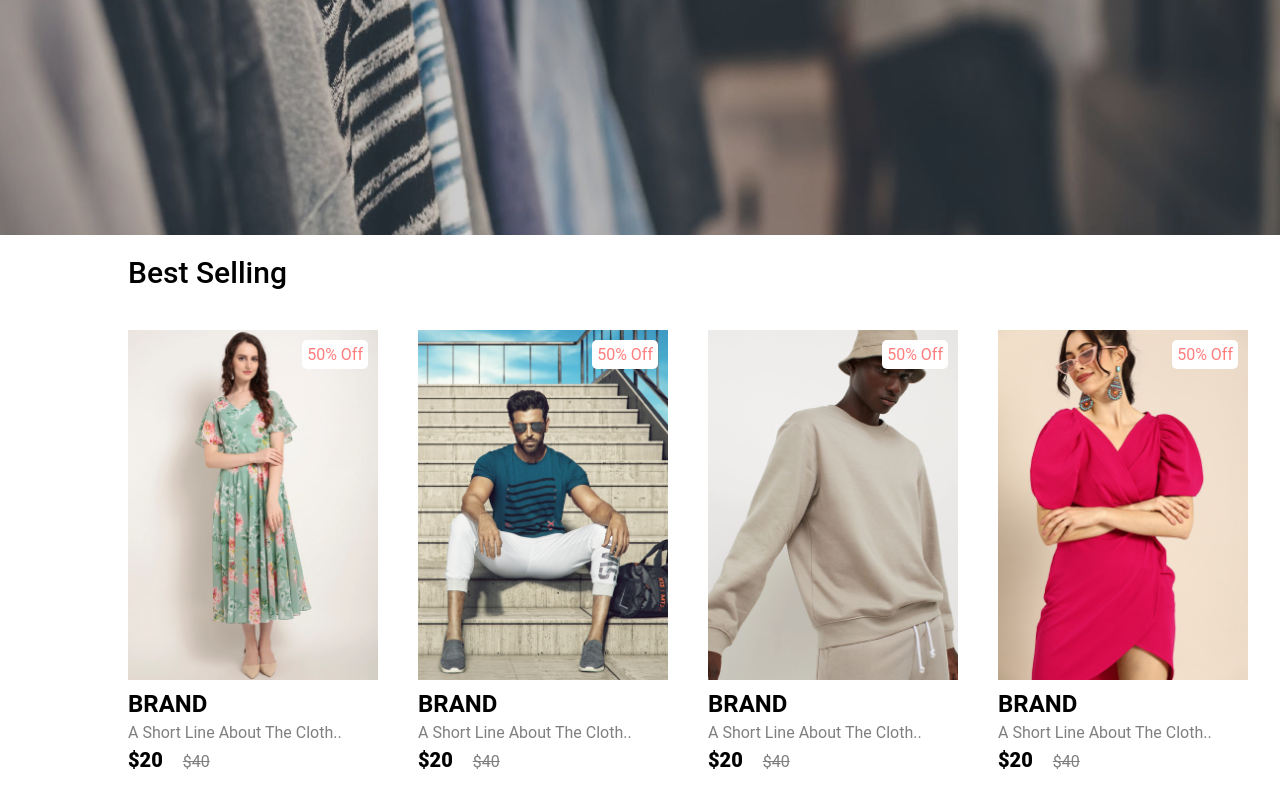
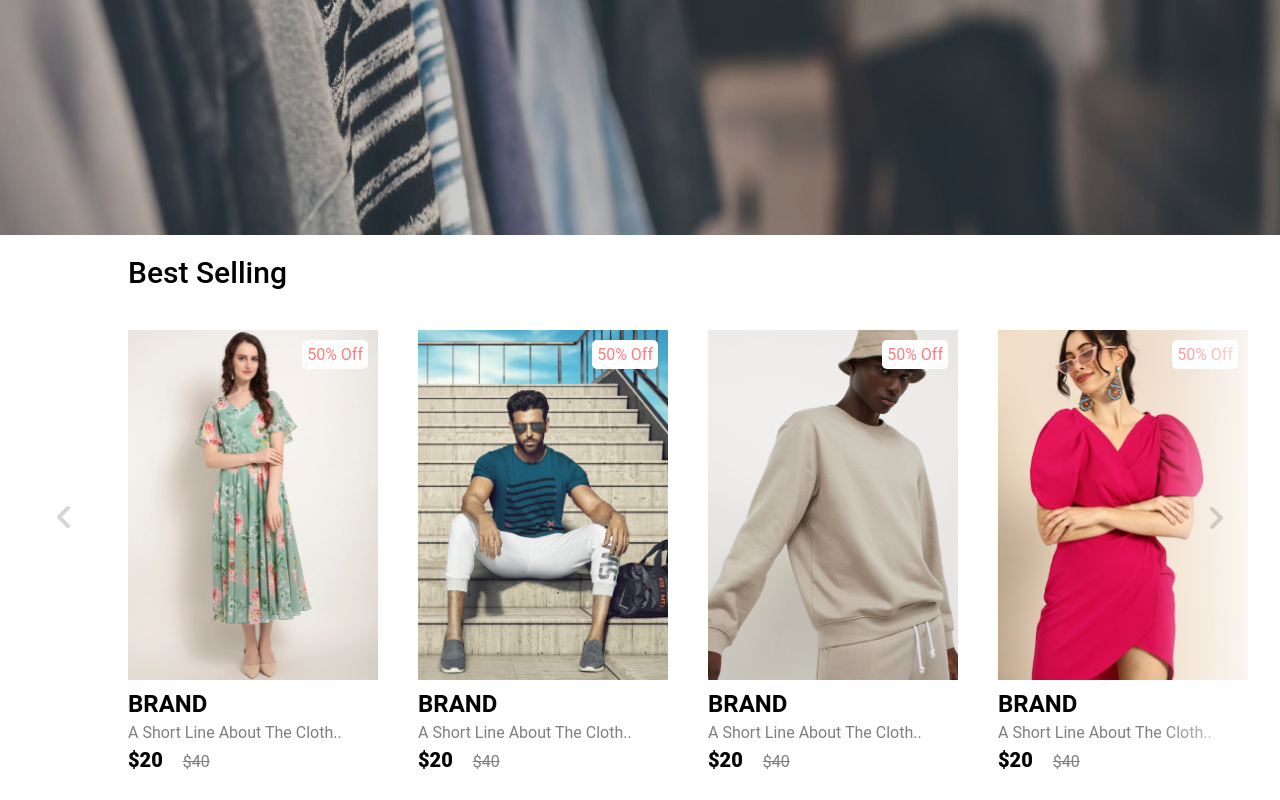
Before and after one commit to mgauna2000/shop-clouthing, a plain HTML site: page public/index.html in a window 1280 px wide. Shown: the part 565-1365 px from the top of the page. Drawn offline with Linux system fonts and the light colour scheme.

Commit message:
add button slider

```diff
--- a/public/css/home.css
+++ b/public/css/home.css
@@ -118,3 +118,29 @@
     opacity: 0.5;
     text-decoration: line-through;
 }
+.pre-btn, .nxt-btn {
+    border: none;
+    width: 10vw;
+    height: 100%;
+    position: absolute;
+    top: 0;
+    display: flex;
+    justify-content: center;
+    align-items: center;
+    background: linear-gradient(90deg, rgba(255, 255, 255, 0) 0%, #fff 100%);
+    cursor: pointer;
+    z-index: 8;
+}
+.pre-btn {
+    left: 0;
+    transform: rotate(180deg);
+}
+.nxt-btn {
+    right: 0;
+}
+.pre-btn img, .nxt-btn img {
+    opacity: 0.2;
+}
+.pre-btn:hover img, .nxt-btn:hover img {
+    opacity: 1;
+}
--- a/public/index.html
+++ b/public/index.html
@@ -22,6 +22,8 @@
     <!-- contenedor de tarjetas -->
     <section class="product">
         <h2 class="product-category">best selling</h2>
+        <button class="pre-btn"><img src="img/arrow.png" alt=""></button>
+        <button class="nxt-btn"><img src="img/arrow.png" alt=""></button>
         <div class="product-container">
             <div class="product-card">
                 <div class="product-image">
```
